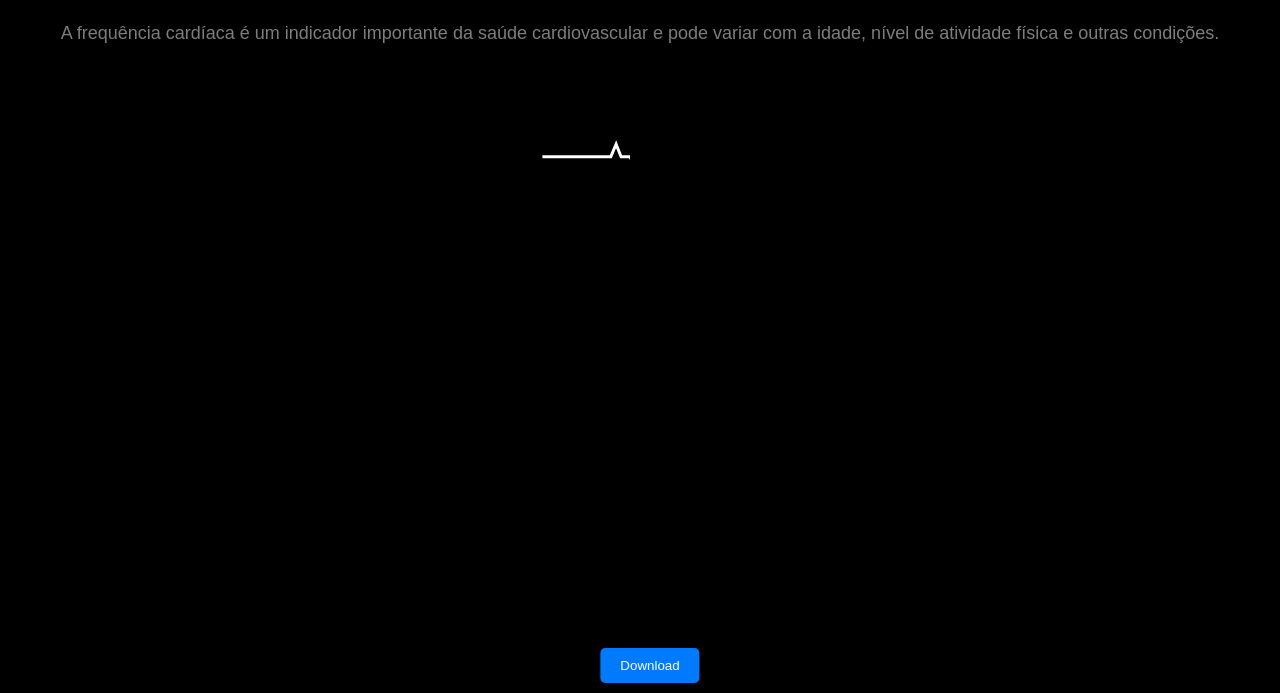
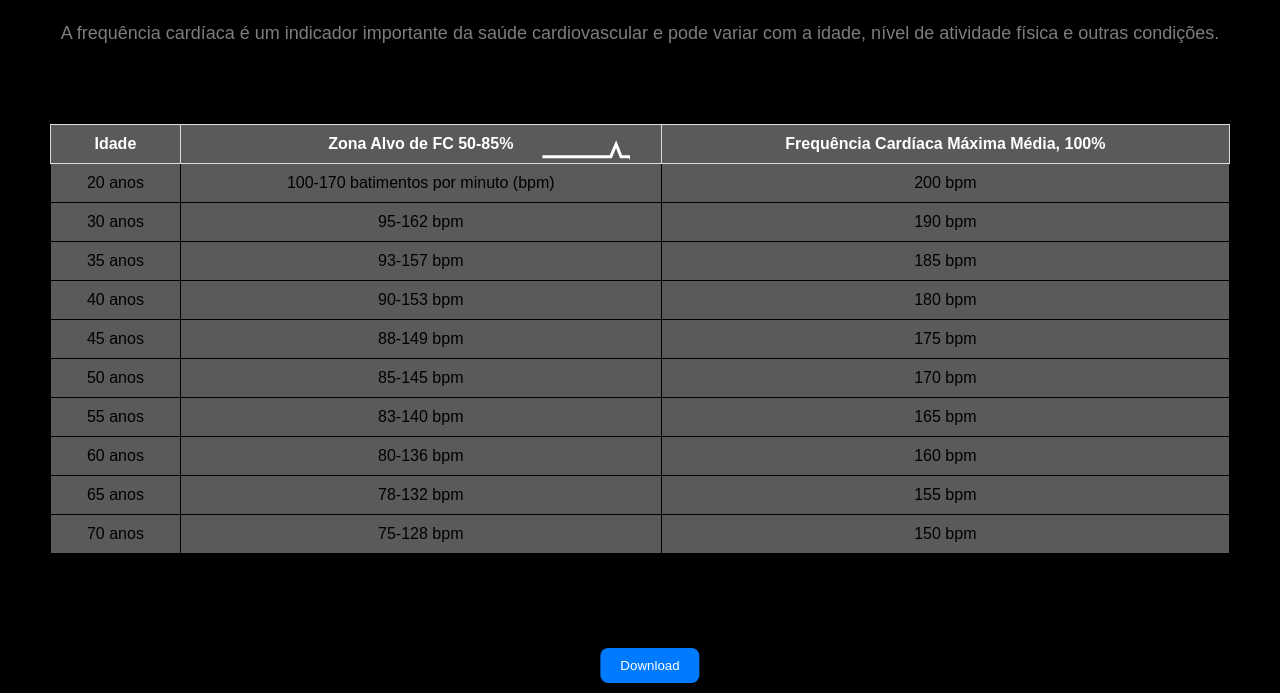
Before and after one commit to julianvitor/heartrate, a Flask app: template templates/index.html in a window 1280 px wide. Shown: the part 107-800 px from the top of the page. Run offline with Flask 3, Linux system fonts and the light colour scheme; the template is opened without the code that fills it, so the values that code supplies are empty; some libraries are stand-ins or nearby versions.

Commit message:
adicionando tabela

```diff
--- a/app.py
+++ b/app.py
@@ -16,8 +16,8 @@ app = Flask(__name__)
 @app.route('/')
 def index():
 
-    heart_rate = hrcapture()
-   # heart_rate = random.randrange(1, 301)
+    #heart_rate = hrcapture()
+    heart_rate = random.randrange(1, 301)
     return render_template('index.html', heart_rate=heart_rate)
 
 if __name__ == '__main__':
--- a/hrserial.py
+++ b/hrserial.py
@@ -2,7 +2,6 @@
 import serial
 
 #porta serial do Arduino
-
 #SERIAL_PORT = '/dev/ttyACM0'  # ou 'COMX' no Windows
 #BAUD_RATE = 9600
 
--- a/static/style.css
+++ b/static/style.css
@@ -37,6 +37,36 @@ p {
     animation: 3s pulse infinite linear;
 }
 
+/* Estilo para a tabela */
+.custom-table {
+    width: 100%;
+    border-collapse: collapse;
+    background-color: #5a5a5a;
+    margin-top: 80px; /* Adiciona espaço acima da tabela */
+}
+
+/* Estilo para as células de cabeçalho (th) */
+.custom-table th {
+    background-color: #5a5a5a;
+    color: #ffffff;
+    padding: 10px;
+    border: 1px solid #ddd;
+    text-align: center;
+}
+
+/* Estilo para as células do corpo (td) */
+.custom-table td {
+    padding: 10px;
+    border: 1px solid #000000;
+    text-align: center;
+}
+
+/* Estilo para as linhas ímpares do corpo (td) */
+.custom-table tr:nth-child(odd) {
+    background-color: #5a5a5a;
+}
+
+
   #downloadButton {
     position: absolute;
     bottom: 0;
@@ -47,7 +77,7 @@ p {
     background-color: #007bff;
     color: #fff;
     border: none;
-    border-radius: 5px;
+    border-radius: 8px;
     cursor: pointer;
 }
 
--- a/templates/index.html
+++ b/templates/index.html
@@ -10,6 +10,73 @@
         <div class="pulse"></div>
     </div>
     <p>A frequência cardíaca é um indicador importante da saúde cardiovascular e pode variar com a idade, nível de atividade física e outras condições.</p>
+    <div class="tg-wrap">
+        <table class="custom-table">
+            <thead>
+                <tr>
+                    <th>Idade</th>
+                    <th>Zona Alvo de FC 50-85%</th>
+                    <th>Frequência Cardíaca Máxima Média, 100%</th>
+                </tr>
+            </thead>
+            <tbody>
+                <tr>
+                    <td>20 anos</td>
+                    <td>100-170 batimentos por minuto (bpm)</td>
+                    <td>200 bpm</td>
+                </tr>
+
+                <tr>
+                    <td>30 anos</td>
+                    <td>95-162 bpm</td>
+                    <td>190 bpm</td>
+                  </tr>
+                  <tr>
+                    <td>35 anos</td>
+                    <td>93-157 bpm</td>
+                    <td>185 bpm</td>
+                  </tr>
+                  <tr>
+                    <td>40 anos</td>
+                    <td>90-153 bpm</td>
+                    <td>180 bpm</td>
+                  </tr>
+                  <tr>
+                    <td>45 anos</td>
+                    <td>88-149 bpm</td>
+                    <td>175 bpm</td>
+                  </tr>
+                  <tr>
+                    <td>50 anos</td>
+                    <td>85-145 bpm</td>
+                    <td>170 bpm</td>
+                  </tr>
+                  <tr>
+                    <td>55 anos</td>
+                    <td>83-140 bpm</td>
+                    <td>165 bpm</td>
+                  </tr>
+                  <tr>
+                    <td>60 anos</td>
+                    <td>80-136 bpm</td>
+                    <td>160 bpm</td>
+                  </tr>
+                  <tr>
+                    <td>65 anos</td>
+                    <td>78-132 bpm</td>
+                    <td>155 bpm</td>
+                  </tr>
+                  <tr>
+                    <td>70 anos</td>
+                    <td>75-128 bpm</td>
+                    <td>150 bpm</td>
+                  </tr>
+            </tbody>
+        </table>
+    </div>
+
+
+
 
     <button id="downloadButton">Download</button>
 
```
